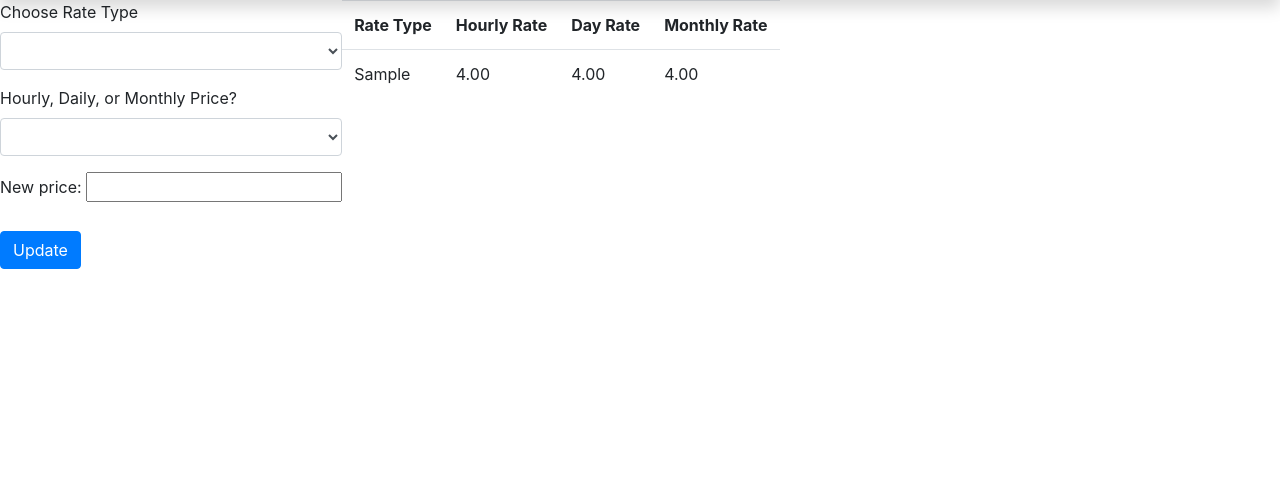
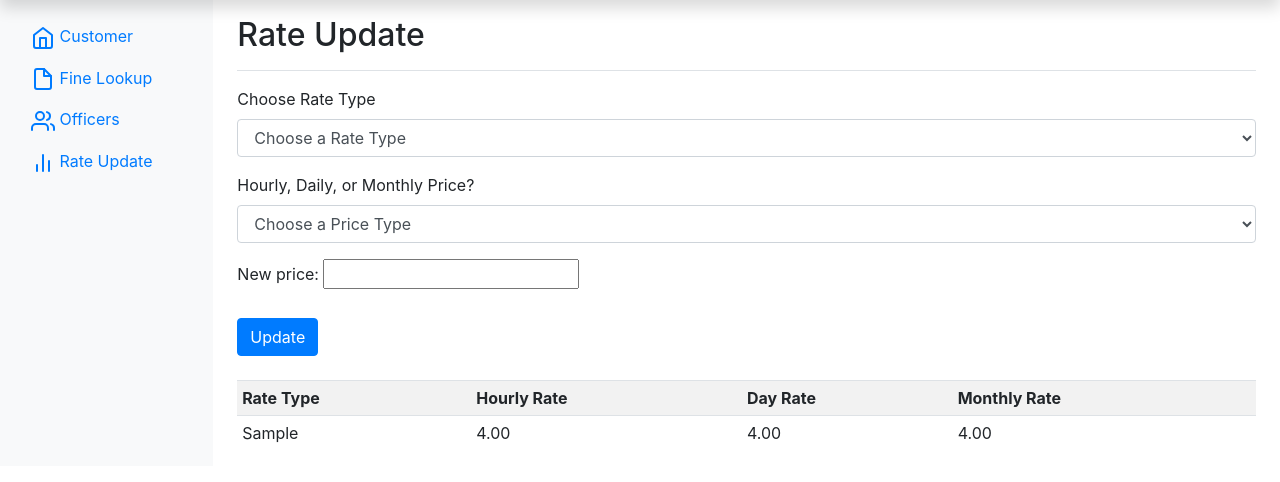
Before and after one commit to sassansh/Parking-Lot-System, a PHP site: page /rateUpdate.php in a window 1280 px wide. Shown: the part 40-522 px from the top of the page. Run offline with PHP 8.4, Linux system fonts and the light colour scheme; tables that the repository leaves empty hold one stand-in row (values such as "Sample post").

Commit message:
blended tony's template with my pages

```diff
--- a/templates/inc/sidebar.php
+++ b/templates/inc/sidebar.php
@@ -11,15 +11,36 @@
         </a>
       </li>
       <li class="nav-item">
-        <a class="nav-link" href="#">
+        <a class="nav-link" href="fine.php">
           <svg xmlns="http://www.w3.org/2000/svg" width="24" height="24" viewBox="0 0 24 24" fill="none" stroke="currentColor" stroke-width="2" stroke-linecap="round" stroke-linejoin="round" class="feather feather-file">
             <path d="M13 2H6a2 2 0 0 0-2 2v16a2 2 0 0 0 2 2h12a2 2 0 0 0 2-2V9z"></path>
             <polyline points="13 2 13 9 20 9"></polyline>
           </svg>
-          Orders
+          Fine Lookup
         </a>
       </li>
       <li class="nav-item">
+        <a class="nav-link" href="officer.php">
+          <svg xmlns="http://www.w3.org/2000/svg" width="24" height="24" viewBox="0 0 24 24" fill="none" stroke="currentColor" stroke-width="2" stroke-linecap="round" stroke-linejoin="round" class="feather feather-users">
+            <path d="M17 21v-2a4 4 0 0 0-4-4H5a4 4 0 0 0-4 4v2"></path>
+            <circle cx="9" cy="7" r="4"></circle>
+            <path d="M23 21v-2a4 4 0 0 0-3-3.87"></path>
+            <path d="M16 3.13a4 4 0 0 1 0 7.75"></path>
+          </svg>
+          Officers
+        </a>
+      </li>
+      <li class="nav-item">
+        <a class="nav-link" href="rateUpdate.php">
+          <svg xmlns="http://www.w3.org/2000/svg" width="24" height="24" viewBox="0 0 24 24" fill="none" stroke="currentColor" stroke-width="2" stroke-linecap="round" stroke-linejoin="round" class="feather feather-bar-chart-2">
+            <line x1="18" y1="20" x2="18" y2="10"></line>
+            <line x1="12" y1="20" x2="12" y2="4"></line>
+            <line x1="6" y1="20" x2="6" y2="14"></line>
+          </svg>
+          Rate Update
+        </a>
+      </li>
+      <!-- <li class="nav-item">
         <a class="nav-link" href="#">
           <svg xmlns="http://www.w3.org/2000/svg" width="24" height="24" viewBox="0 0 24 24" fill="none" stroke="currentColor" stroke-width="2" stroke-linecap="round" stroke-linejoin="round" class="feather feather-shopping-cart">
             <circle cx="9" cy="21" r="1"></circle>
@@ -31,27 +52,6 @@
       </li>
       <li class="nav-item">
         <a class="nav-link" href="#">
-          <svg xmlns="http://www.w3.org/2000/svg" width="24" height="24" viewBox="0 0 24 24" fill="none" stroke="currentColor" stroke-width="2" stroke-linecap="round" stroke-linejoin="round" class="feather feather-users">
-            <path d="M17 21v-2a4 4 0 0 0-4-4H5a4 4 0 0 0-4 4v2"></path>
-            <circle cx="9" cy="7" r="4"></circle>
-            <path d="M23 21v-2a4 4 0 0 0-3-3.87"></path>
-            <path d="M16 3.13a4 4 0 0 1 0 7.75"></path>
-          </svg>
-          Customers
-        </a>
-      </li>
-      <li class="nav-item">
-        <a class="nav-link" href="#">
-          <svg xmlns="http://www.w3.org/2000/svg" width="24" height="24" viewBox="0 0 24 24" fill="none" stroke="currentColor" stroke-width="2" stroke-linecap="round" stroke-linejoin="round" class="feather feather-bar-chart-2">
-            <line x1="18" y1="20" x2="18" y2="10"></line>
-            <line x1="12" y1="20" x2="12" y2="4"></line>
-            <line x1="6" y1="20" x2="6" y2="14"></line>
-          </svg>
-          Reports
-        </a>
-      </li>
-      <li class="nav-item">
-        <a class="nav-link" href="#">
           <svg xmlns="http://www.w3.org/2000/svg" width="24" height="24" viewBox="0 0 24 24" fill="none" stroke="currentColor" stroke-width="2" stroke-linecap="round" stroke-linejoin="round" class="feather feather-layers">
             <polygon points="12 2 2 7 12 12 22 7 12 2"></polygon>
             <polyline points="2 17 12 22 22 17"></polyline>
@@ -59,9 +59,9 @@
           </svg>
           Integrations
         </a>
-      </li>
+      </li> -->
     </ul>
-
+<!--
     <h6 class="sidebar-heading d-flex justify-content-between align-items-center px-3 mt-4 mb-1 text-muted">
       <span>Saved reports</span>
       <a class="d-flex align-items-center text-muted" href="#" aria-label="Add a new report">
@@ -121,6 +121,6 @@
           Year-end sale
         </a>
       </li>
-    </ul>
+    </ul> -->
   </div>
 </nav>
--- a/templates/rateUpdateTemplate.php
+++ b/templates/rateUpdateTemplate.php
@@ -1,9 +1,14 @@
 <?php include 'inc/header.php'; ?>
+<?php include 'inc/sidebar.php'; ?>
+<main role="main" class="col-md-9 ml-sm-auto col-lg-10 px-md-4">
+    <div class="d-flex justify-content-between flex-wrap flex-md-nowrap align-items-center pt-3 pb-2 mb-3 border-bottom">
+        <h1 class="h2">Rate Update</h1>
+    </div>
 <form method="post" action="rateUpdate.php">
 <div class="form-group">
         <label>Choose Rate Type</label>
         <select name="rateTypeChange" class="form-control">
-            <option value="0"> </option>
+            <option value="0">Choose a Rate Type</option>
             <?php foreach ($allRates as $rate) : ?>
                 <option value="<?php echo $rate->Rate_Type; ?>"><?php echo str_replace('_', ' ', $rate->Rate_Type) ; ?></option>
         <?php endforeach; ?>
@@ -12,7 +17,7 @@
     <div class="form-group">
         <label>Hourly, Daily, or Monthly Price?</label>
         <select name="hdmRateChange" class="form-control">
-            <option value="0"> </option>
+            <option value="0">Choose a Price Type</option>
             <option value="Hourly_Rate">Hourly Rate</option>
             <option value="Day_Rate">Day Rate</option>
             <option value="Monthly_Rate">Monthly Rate</option>
@@ -26,8 +31,8 @@
 </form>
 
 <br>
-<div class="all-rates-table">
-    <table class="table">
+<div class="all-rates-table table-responsive">
+        <table class="table table-striped table-sm">
         <tr>
             <th>Rate Type</th>
             <th>Hourly Rate</th>
@@ -44,4 +49,5 @@
         <?php endforeach; ?>
     </table>
 </div>
+</main>
 <?php include 'inc/footer.php'; ?>
```
Also changed, not shown: templates/fineTemplate.php (+17 -15 lines), templates/officerTemplate.php (+8 -5 lines).
